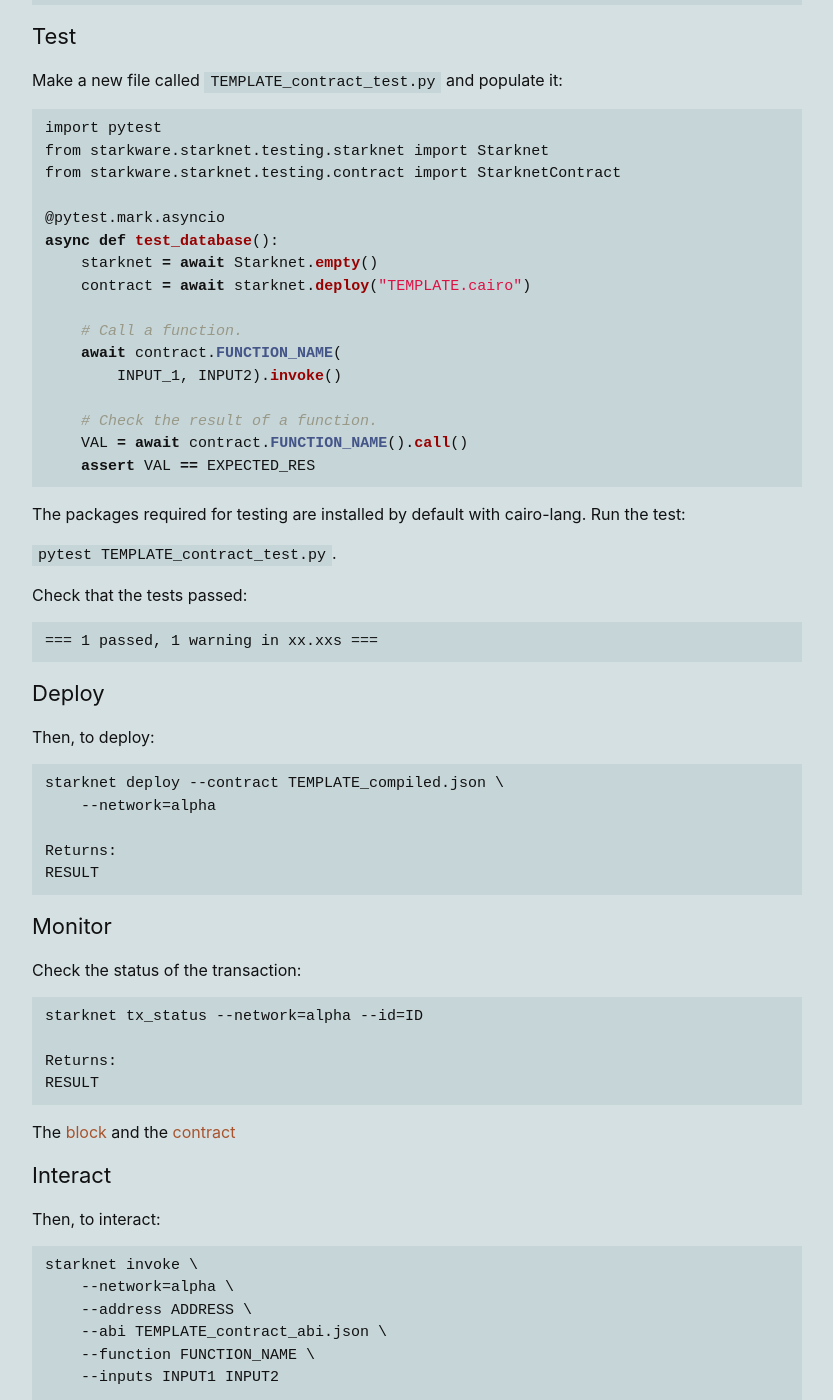
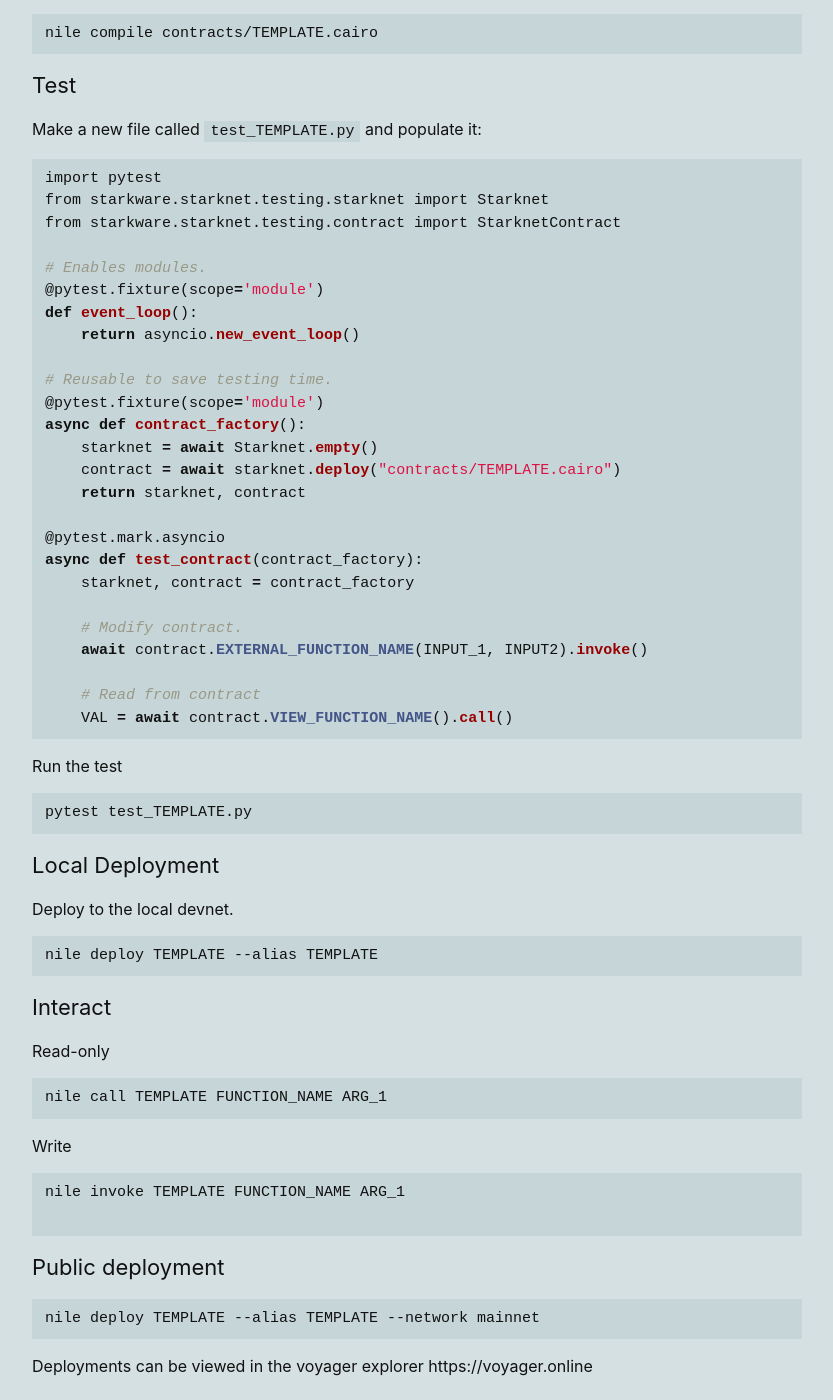
Before and after one commit to perama-v/perama-v.github.io, a Jekyll site: the page built from docs/cairo/examples/TEMPLATE.md, in a window 1280 px wide and 1400 px high, scrolled down 484 px. Shown: the whole window, without its empty margins (223-1056 px from the left). Built offline with Jekyll 4.4.1, drawn with Linux system fonts in a browser that asks for light colours; some of the changed text lies outside the part shown.

Commit message:
Array and template

````diff
--- a/docs/cairo/examples/TEMPLATE.md
+++ b/docs/cairo/examples/TEMPLATE.md
@@ -5,106 +5,83 @@ permalink: /cairo/examples/TEMPLATE/
 toc: false
 ---
 
-
 DESCRIPTION
 
 ```sh
 CONTRACT
 
 ```
-Save as `TEMPLATE.cairo`.
-
+Save as `contracts/TEMPLATE.cairo`
 
 ### Compile
 
-Then, to compile:
+Compile all contracts
 ```
-starknet-compile TEMPLATE.cairo \
-    --output TEMPLATE_compiled.json \
-    --abi TEMPLATE_contract_abi.json
+nile compile
+```
+Or compile this specific contract
+```
+nile compile contracts/TEMPLATE.cairo
 ```
 
 ### Test
 
-Make a new file called `TEMPLATE_contract_test.py` and populate it:
+Make a new file called `test_TEMPLATE.py` and populate it:
 
 ```py
 import pytest
 from starkware.starknet.testing.starknet import Starknet
 from starkware.starknet.testing.contract import StarknetContract
 
+# Enables modules.
+@pytest.fixture(scope='module')
+def event_loop():
+    return asyncio.new_event_loop()
+
+# Reusable to save testing time.
+@pytest.fixture(scope='module')
+async def contract_factory():
+    starknet = await Starknet.empty()
+    contract = await starknet.deploy("contracts/TEMPLATE.cairo")
+    return starknet, contract
+
 @pytest.mark.asyncio
-async def test_database():
-    starknet = await Starknet.empty()
-    contract = await starknet.deploy("TEMPLATE.cairo")
+async def test_contract(contract_factory):
+    starknet, contract = contract_factory
 
-    # Call a function.
-    await contract.FUNCTION_NAME(
-        INPUT_1, INPUT2).invoke()
+    # Modify contract.
+    await contract.EXTERNAL_FUNCTION_NAME(INPUT_1, INPUT2).invoke()
 
-    # Check the result of a function.
-    VAL = await contract.FUNCTION_NAME().call()
-    assert VAL == EXPECTED_RES
+    # Read from contract
+    VAL = await contract.VIEW_FUNCTION_NAME().call()
+```
+Run the test
+```
+pytest test_TEMPLATE.py
 ```
 
-The packages required for testing are installed by default with cairo-lang.
-Run the test:
+### Local Deployment
 
-`pytest TEMPLATE_contract_test.py`.
-
-Check that the tests passed:
+Deploy to the local devnet.
 ```
-=== 1 passed, 1 warning in xx.xxs ===
+nile deploy TEMPLATE --alias TEMPLATE
 ```
 
-### Deploy
+### Interact
+Read-only
+```
+nile call TEMPLATE FUNCTION_NAME ARG_1
+```
+Write
+```
+nile invoke TEMPLATE FUNCTION_NAME ARG_1
 
-Then, to deploy:
-```
-starknet deploy --contract TEMPLATE_compiled.json \
-    --network=alpha
-
-Returns:
-RESULT
 ```
 
-### Monitor
-
-Check the status of the transaction:
+### Public deployment
 
 ```
-starknet tx_status --network=alpha --id=ID
-
-Returns:
-RESULT
+nile deploy TEMPLATE --alias TEMPLATE --network mainnet
 ```
-The [block](https://voyager.online/block/ID) and the
-[contract](https://voyager.online/contract/ADDRESS)
-
-### Interact
-
-Then, to interact:
-
-
-```
-starknet invoke \
-    --network=alpha \
-    --address ADDRESS \
-    --abi TEMPLATE_contract_abi.json \
-    --function FUNCTION_NAME \
-    --inputs INPUT1 INPUT2
-
-Returns:
-RESULT
-```
-
-### Status options:
-
-- NOT_RECEIVED: The transaction has not been received yet (i.e., not written to storage).
-- RECEIVED: The transaction was received by the operator.
-    - PENDING: The transaction passed the validation and is waiting to be sent on-chain.
-        - REJECTED: The transaction failed validation and thus was skipped.
-        - ACCEPTED_ONCHAIN: The transaction was accepted on-chain.
-
-
-Visit the [voyager explorer](https://voyager.online/) to see the transactions.
+Deployments can be viewed in the voyager explorer
+https://voyager.online
````
Also changed, not shown: docs/cairo/by_example.md (+7 -0 lines), docs/cairo/examples/array.md (+64 -51 lines), docs/cairo/examples/array_old.md (added, +105 -0 lines).
